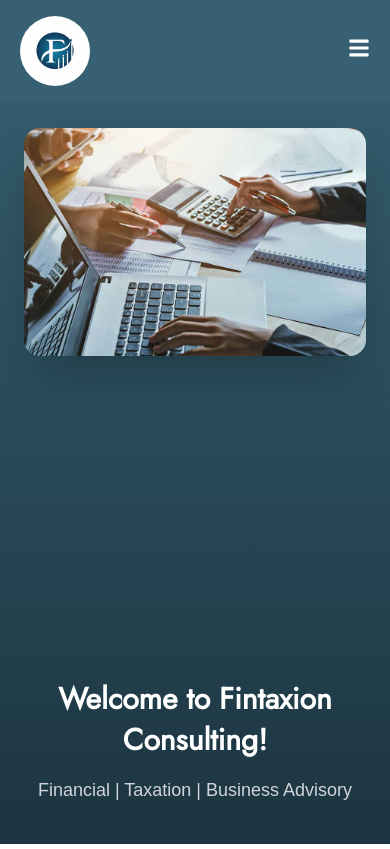
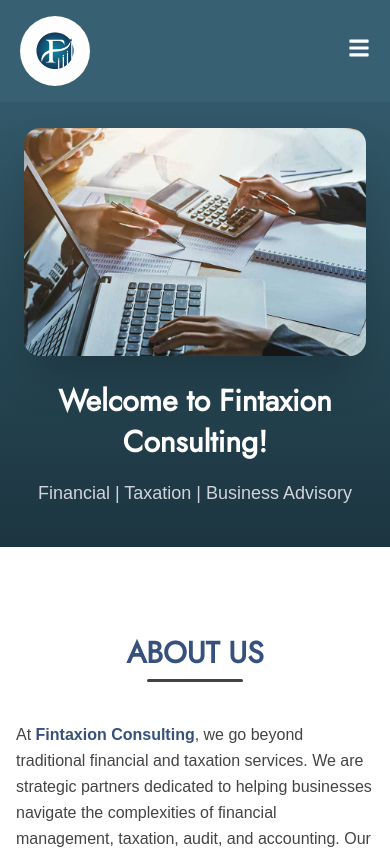
Before and after one commit to Anmolsharma1228/stockmarketweb, a React (Vite) app: page / in a window 390 px wide. Shown: the top 849 px of the page. Built offline with nearby package versions, Linux system fonts and the light colour scheme; a web font is replaced by a local one.

Commit message:
set margin

```diff
--- a/src/pages/Home.jsx
+++ b/src/pages/Home.jsx
@@ -8,9 +8,9 @@
 
 const Home = () => {
   return (
-    <>
+    <div>
       {/* Hero Section */}
-      <div className="min-h-screen bg-gradient-to-b from-[#376173] to-[#1c3540] flex flex-col-reverse md:flex-row items-center justify-between px-6 md:px-12 pt-32 pb-10">
+      <div className="sm:min-h-screen bg-gradient-to-b from-[#376173] to-[#1c3540] flex flex-col-reverse md:flex-row items-center justify-between px-6 md:px-12 pt-32 pb-10">
         {/* Left Content */}
         <div className="text-center md:text-left space-y-4 md:space-y-6 md:mt-0">
           <h1 className="font-jost text-3xl md:text-4xl lg:text-5xl font-extrabold text-white leading-snug">
@@ -55,7 +55,7 @@
       <section className="py-12">
         <ContactUs />
       </section>
-    </>
+    </div>
   );
 };
 
```
